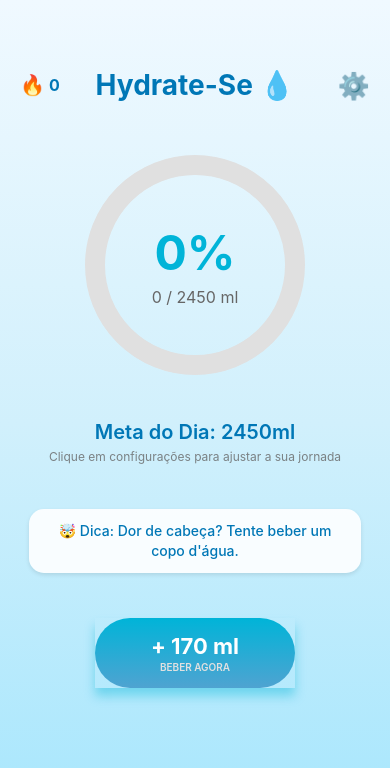
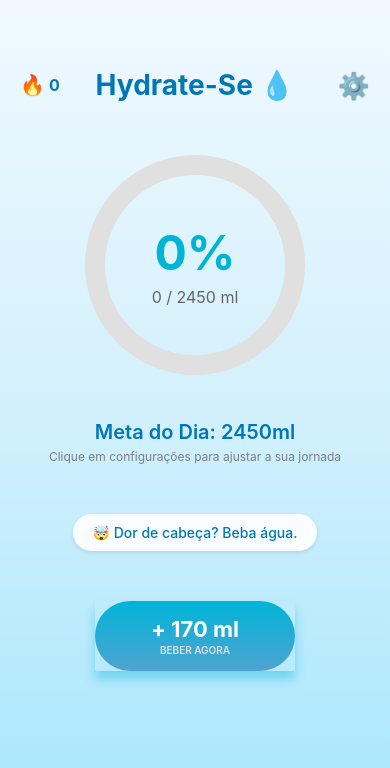
Before and after one commit to andremachadol/hydratse-se, a React Native app: screen / in a window 390 px wide. Shown: the top 768 px of the page. Built offline with nearby package versions, Linux system fonts and the light colour scheme; what expo-notifications would draw is missing.

Commit message:
Ajustado Build Android

```diff
--- a/app.json
+++ b/app.json
@@ -20,7 +20,8 @@
         "foregroundImage": "./assets/adaptive-icon.png",
         "backgroundColor": "#ffffff"
       },
-      "edgeToEdgeEnabled": true
+      "edgeToEdgeEnabled": true,
+      "package": "com.andremachadolsorganization.hidratese"
     },
     "web": {
       "favicon": "./assets/favicon.png"
--- a/src/components/HydrationTips.tsx
+++ b/src/components/HydrationTips.tsx
@@ -4,21 +4,20 @@ import { View, Text, StyleSheet } from 'react-native';
 import { COLORS } from '../constants/theme';
 
 const TIPS = [
-  "💡 Dica: Beber água ajuda na concentração.",
-  "🌊 Dica: Sentiu fome? Pode ser apenas sede!",
-  "✨ Dica: Água melhora a pele e o cabelo.",
-  "💧 Dica: Mantenha uma garrafa sempre por perto.",
-  "🍽️ Dica: Beber antes das refeições ajuda na digestão.",
-  "🤯 Dica: Dor de cabeça? Tente beber um copo d'água.",
-  "❄️ Dica: Água gelada acelera levemente o metabolismo."
+  "💡 Beber água ajuda no foco.",
+  "🌊 Sentiu fome? Pode ser sede!",
+  "✨ Água melhora a pele.",
+  "💧 Mantenha uma garrafa perto.",
+  "🍽️ Beba antes das refeições.",
+  "🤯 Dor de cabeça? Beba água.",
+  "❄️ Água gelada ativa o metabolismo."
 ];
 
 export default function HydrationTips() {
   const [tip, setTip] = useState("");
 
   useEffect(() => {
-    const randomTip = TIPS[Math.floor(Math.random() * TIPS.length)];
-    setTip(randomTip);
+    setTip(TIPS[Math.floor(Math.random() * TIPS.length)]);
   }, []);
 
   if (!tip) return null;
@@ -32,15 +31,20 @@ export default function HydrationTips() {
 
 const styles = StyleSheet.create({
   container: {
-    backgroundColor: 'rgba(255, 255, 255, 0.9)', // Fundo branco levemente translúcido
-    borderRadius: 15, // Arredondado
-    paddingVertical: 12,
+    backgroundColor: 'rgba(255, 255, 255, 0.9)',
+    borderRadius: 20, // Bem arredondado
+    paddingVertical: 10,
     paddingHorizontal: 20,
-    marginVertical: 15, // Espaçamento para não grudar nem em cima nem embaixo
-    width: '85%', // Largura confortável
-    alignSelf: 'center', // Garante que fique no centro
 
-    // Sombra suave para destacar do fundo degradê
+    // O SEGREDO DO TAMANHO AUTOMÁTICO:
+    alignSelf: 'center', // O container só ocupa o espaço do texto
+    maxWidth: '80%', // Mas não deixa passar de 80% da tela (para não colar na borda)
+
+    // Espaçamento vertical para ele "respirar" no meio da tela
+    marginTop: 20,
+    marginBottom: 20,
+
+    // Sombra
     shadowColor: "#000",
     shadowOffset: { width: 0, height: 2 },
     shadowOpacity: 0.1,
@@ -49,10 +53,9 @@ const styles = StyleSheet.create({
   },
 
   text: {
-    color: COLORS.secondary, // Cor do texto principal
+    color: COLORS.secondary,
     fontSize: 14,
     fontWeight: '500',
     textAlign: 'center',
-    lineHeight: 20,
   },
 });
```
Also changed, not shown: eas.json (added, +23 -0 lines).
